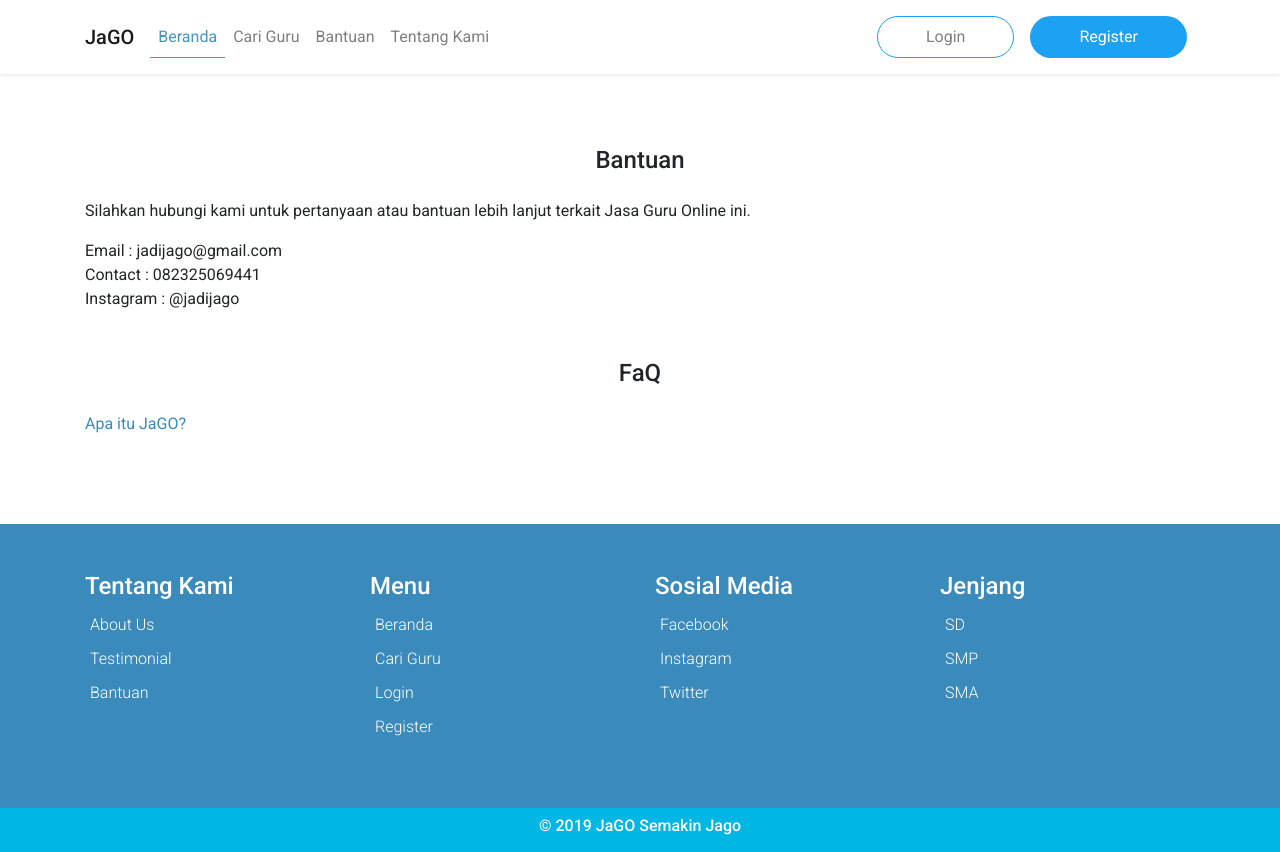
After one commit to khumam/jaGO-apps, a CodeIgniter app: page /jago/index.php/home/bantuan in a window 1280 px wide. The commit adds this page. Run offline with CodeIgniter, Linux system fonts and the light colour scheme; some libraries are stand-ins or nearby versions.

Commit message:
add few changes

```diff
--- a/application/controllers/Home.php
+++ b/application/controllers/Home.php
@@ -39,4 +39,12 @@ class Home extends CI_Controller
         $this->load->view('About/index');
         $this->load->view('Templates/footer');
     }
+
+    public function bantuan()
+    {
+        $data['judul'] = "Tentang JaGO";
+        $this->load->view('Templates/header', $data);
+        $this->load->view('About/bantuan');
+        $this->load->view('Templates/footer');
+    }
 }
--- /dev/null
+++ b/application/views/About/bantuan.php
@@ -0,0 +1,12 @@
+<section class="mt-5 mb-5 pt-4 pb-4">
+	<div class="container">
+		<h4 class="text-center subJudul mb-4">Bantuan</h4>
+		<p>Silahkan hubungi kami untuk pertanyaan atau bantuan lebih lanjut terkait Jasa Guru Online ini.</p>
+        <p>Email : jadijago@gmail.com<br>
+        Contact : 082325069441<br>
+        Instagram : @jadijago</p>
+
+        <h4 class="text-center subJudul mb-4 mt-5">FaQ</h4>
+        <p><span style="color: #3A8BBB;">Apa itu JaGO?</p>
+	</div>
+</section>
--- a/application/views/Templates/header.php
+++ b/application/views/Templates/header.php
@@ -37,12 +37,12 @@
 				<div class="navbar-nav">
 					<a class="nav-item nav-link aktif" href="#">Beranda</a>
 					<a class="nav-item nav-link" href="#">Cari Guru</a>
-					<a class="nav-item nav-link" href="#">Bantuan</a>
+					<a class="nav-item nav-link" href="<?php echo base_url('home/bantuan'); ?>">Bantuan</a>
 					<a class="nav-item nav-link" href="<?php echo base_url('home/aboutus'); ?>">Tentang Kami</a>
 				</div>
 				<div class="navbar-nav ml-auto">
-					<a class="nav-item nav-link btn btn-outline-primary mx-2 px-5 radiusBorder" href="<?php echo base_url('home/login'); ?>">Login <span class="sr-only">(current)</span></a>
-					<a class="nav-item nav-link btn btn-primary mx-2 px-5 radiusBorder text-white" href="<?php echo base_url('home/register'); ?>">Register</a>
+					<a class="nav-item nav-link btn btn-border-blue2 mx-2 px-5 radiusBorder" href="<?php echo base_url('home/login'); ?>">Login <span class="sr-only">(current)</span></a>
+					<a class="nav-item nav-link btn bgBlue2 mx-2 px-5 radiusBorder text-white" href="<?php echo base_url('home/register'); ?>">Register</a>
 				</div>
 			</div>
 		</div>
--- a/webassets/css/jago.css
+++ b/webassets/css/jago.css
@@ -137,26 +137,40 @@ a.navbar-brand:hover {
 }
 
 /* link */
+
 a:hover {
-	text-decoration: none !important;
-	color: #fff !important;
+	text-decoration: underline;
+	color: #00B6E3 !important;
 	transition: 0.3s;
 }
 
-a.btn:hover {
-	color: #fff;
-	transition: 0.3s;
-	border-radius: 25px;
-}
-
-button:hover {
-	color: white;
+.button:hover {
+	color: white !important;
 
 }
 
 /* Text color */
+
 .txtBlue {
 	color: #3A8BBB;
+}
+
+/* border btn */
+
+.btn-border-blue2 {
+	border: 1px solid #1DA1F2;
+}
+
+.btn-border-blue2:hover {
+	border: 1px solid #1DA1F2;
+	background: #1DA1F2;
+	color: #fff;
+}
+
+/* login and register hover */
+.navbar-nav.nav-link.bgBlue2:hover{
+	background: #1DA1F2;
+	color: #fff;
 }
 
 /* Background */
```
